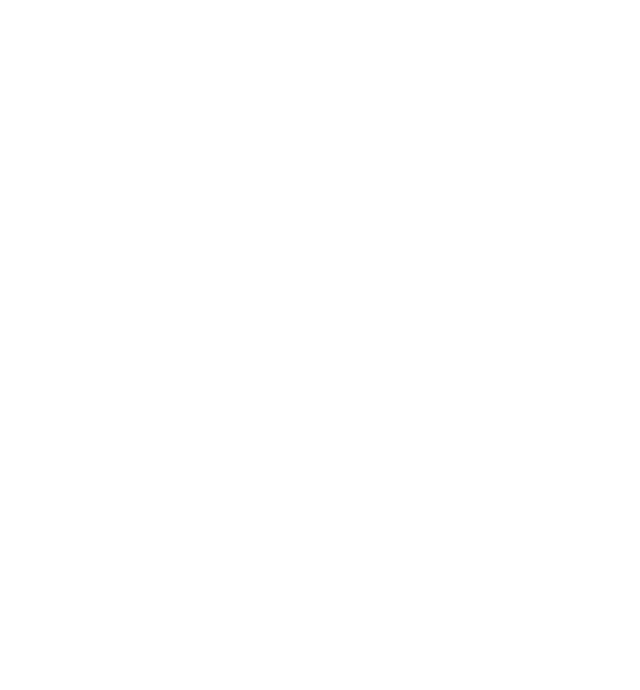
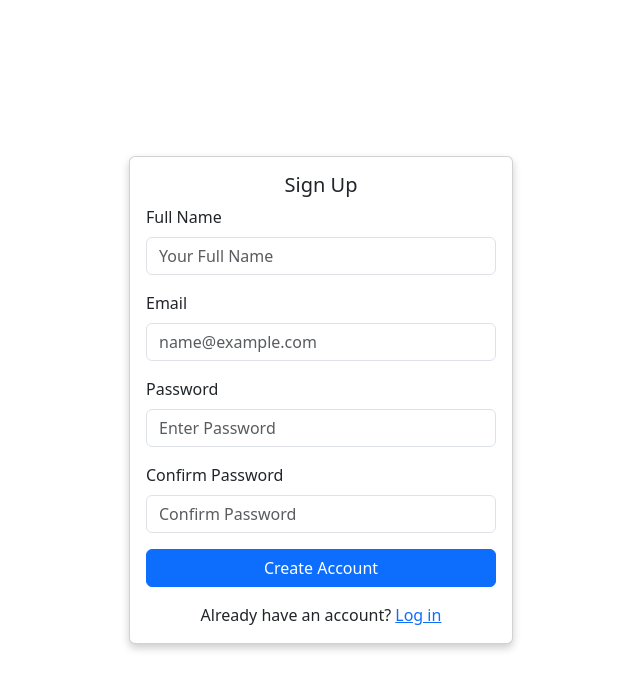
Before and after one commit to mohitsharma990/CS513_ESD_IIITB, a plain HTML site: page Assignment_1/index.html in a window 1280 px wide. Shown: the whole page, without its empty margins (319-959 px from the left). Drawn offline with nearby package versions, Linux system fonts and the light colour scheme.

Commit message:
sign up page created

```diff
--- a/Assignment_1/index.html
+++ b/Assignment_1/index.html
@@ -1,12 +1,50 @@
 <!DOCTYPE html>
 <html lang="en">
 <head>
-    <meta charset="UTF-8">
-    <meta name="viewport" content="width=
-    , initial-scale=1.0">
-    <title>Document</title>
+  <meta charset="UTF-8">
+  <meta name="viewport" content="width=device-width, initial-scale=1.0">
+  <link href="https://cdnjs.cloudflare.com/ajax/libs/bootstrap/5.3.0/css/bootstrap.min.css" rel="stylesheet">
+  <link href="style.css" rel="stylesheet">
+  <title>Sign Up Form</title>
+  <style>
+    /* Set full height for the parent container */
+    .full-height {
+      height: 100vh;
+    }
+  </style>
 </head>
 <body>
 
+<div class="container full-height d-flex justify-content-center align-items-center">
+  <div class="card card-custom-shadow" style="width: 100%; max-width: 24rem;">
+    <div class="card-body">
+      <h5 class="card-title text-center">Sign Up</h5>
+      <form>
+        <div class="mb-3">
+          <label for="fullName" class="form-label">Full Name</label>
+          <input type="text" class="form-control" id="fullName" placeholder="Your Full Name" required>
+        </div>
+        <div class="mb-3">
+          <label for="email" class="form-label">Email</label>
+          <input type="email" class="form-control" id="email" placeholder="name@example.com" required>
+        </div>
+        <div class="mb-3">
+          <label for="password" class="form-label">Password</label>
+          <input type="password" class="form-control" id="password" placeholder="Enter Password" required>
+        </div>
+        <div class="mb-3">
+          <label for="confirmPassword" class="form-label">Confirm Password</label>
+          <input type="password" class="form-control" id="confirmPassword" placeholder="Confirm Password" required>
+        </div>
+        <button type="submit" class="btn btn-primary w-100">Create Account</button>
+      </form>
+      <div class="text-center mt-3">
+        <p class="mb-0">Already have an account? <a href="#">Log in</a></p>
+      </div>
+    </div>
+  </div>
+</div>
+
+<script src="https://cdnjs.cloudflare.com/ajax/libs/bootstrap/5.3.0/js/bootstrap.bundle.min.js"></script>
 </body>
 </html>
--- a/Assignment_1/style.css
+++ b/Assignment_1/style.css
@@ -0,0 +1,3 @@
+.card-custom-shadow {
+    box-shadow: 0 4px 8px rgba(0, 0, 0, 0.2);
+}
```
